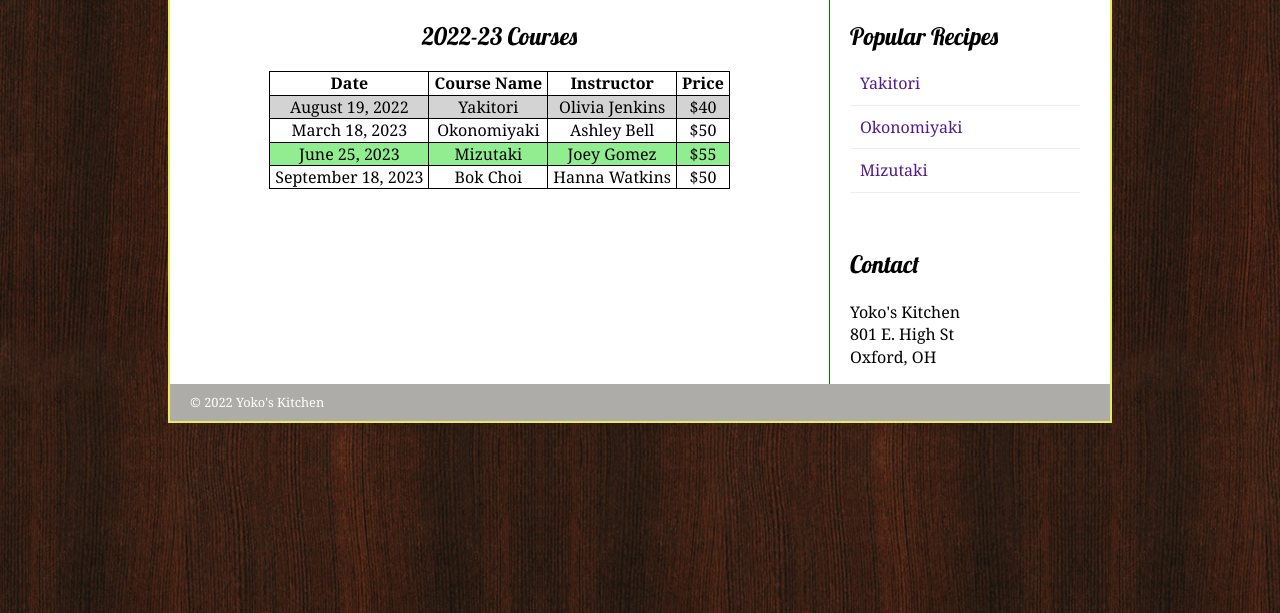
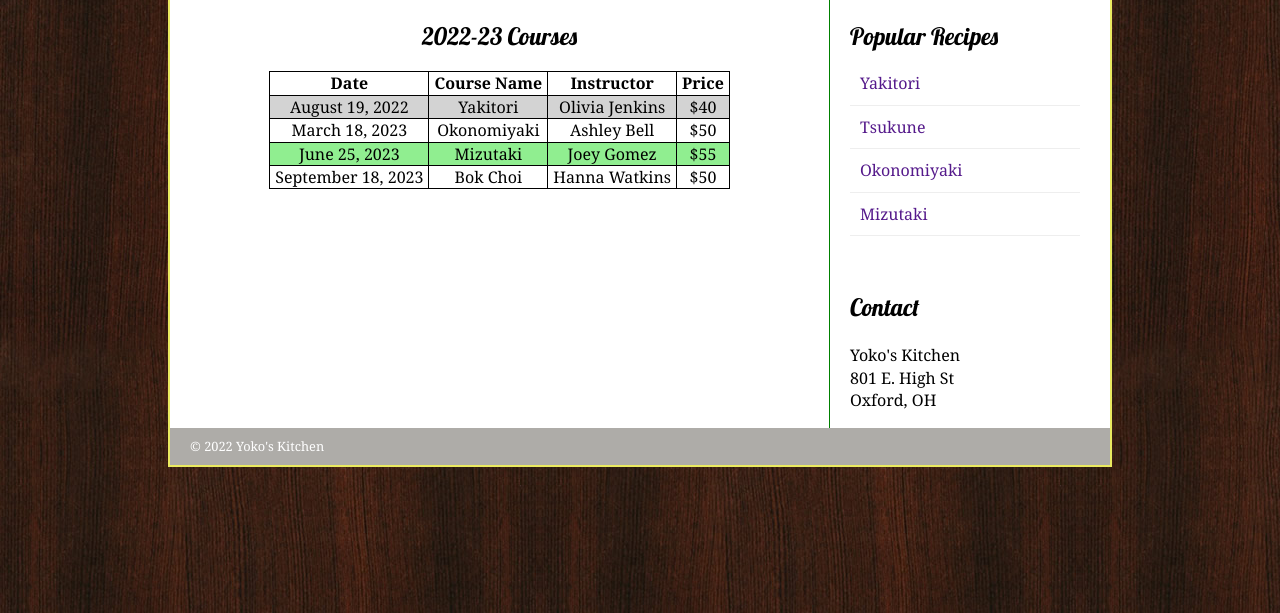
Before and after one commit to neliziamavene/Wasson, a plain HTML site: page classes.html in a window 1280 px wide. Shown: the part 187-800 px from the top of the page. Drawn offline with Linux system fonts and the light colour scheme.

Commit message:
Update classes.html

```diff
--- a/classes.html
+++ b/classes.html
@@ -95,6 +95,7 @@
             <article class="popular-recipes">
                 <h2>Popular Recipes</h2>
                 <a href="">Yakitori</a>
+                <a href="">Tsukune</a>
                 <a href="">Okonomiyaki</a>
                 <a href="">Mizutaki</a>
             </article>
```
